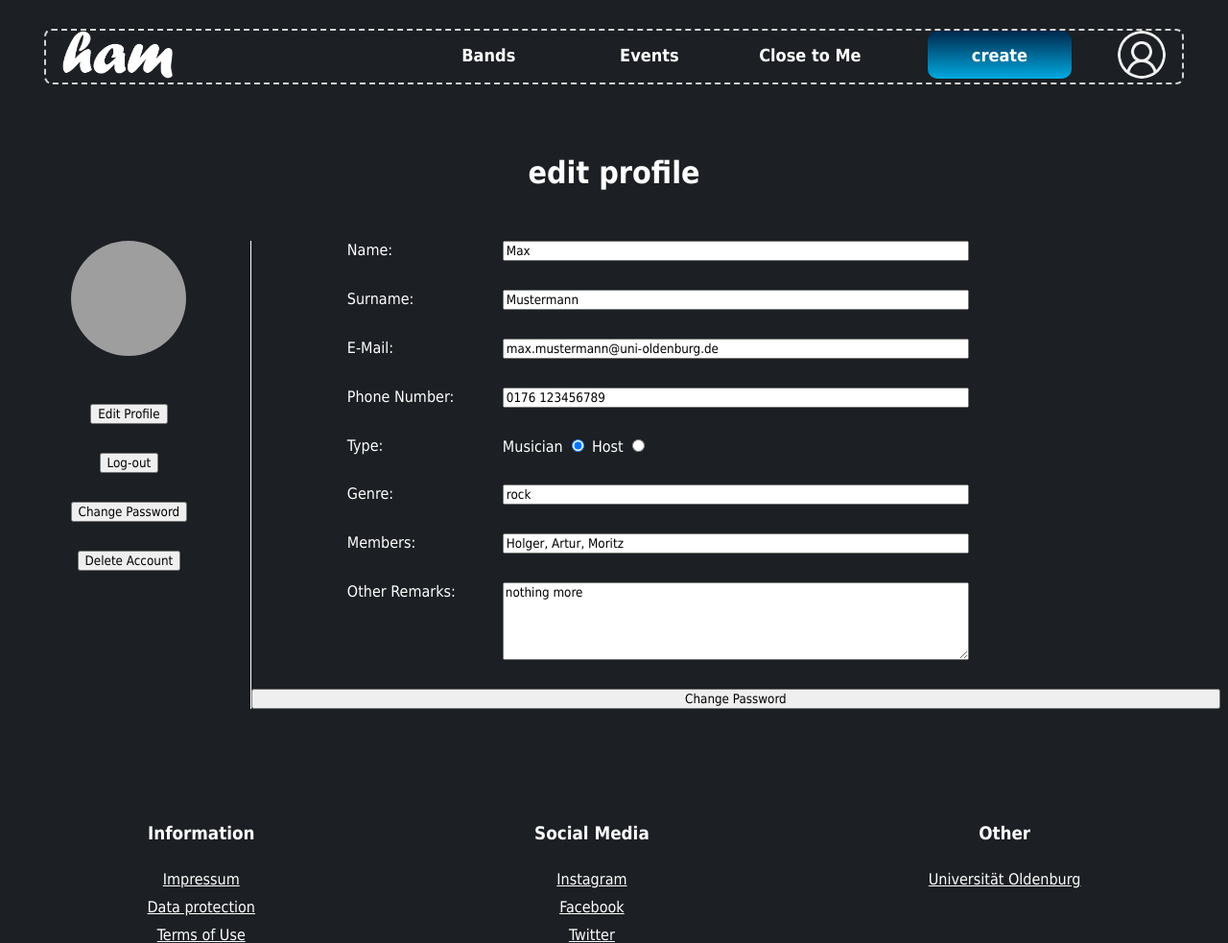
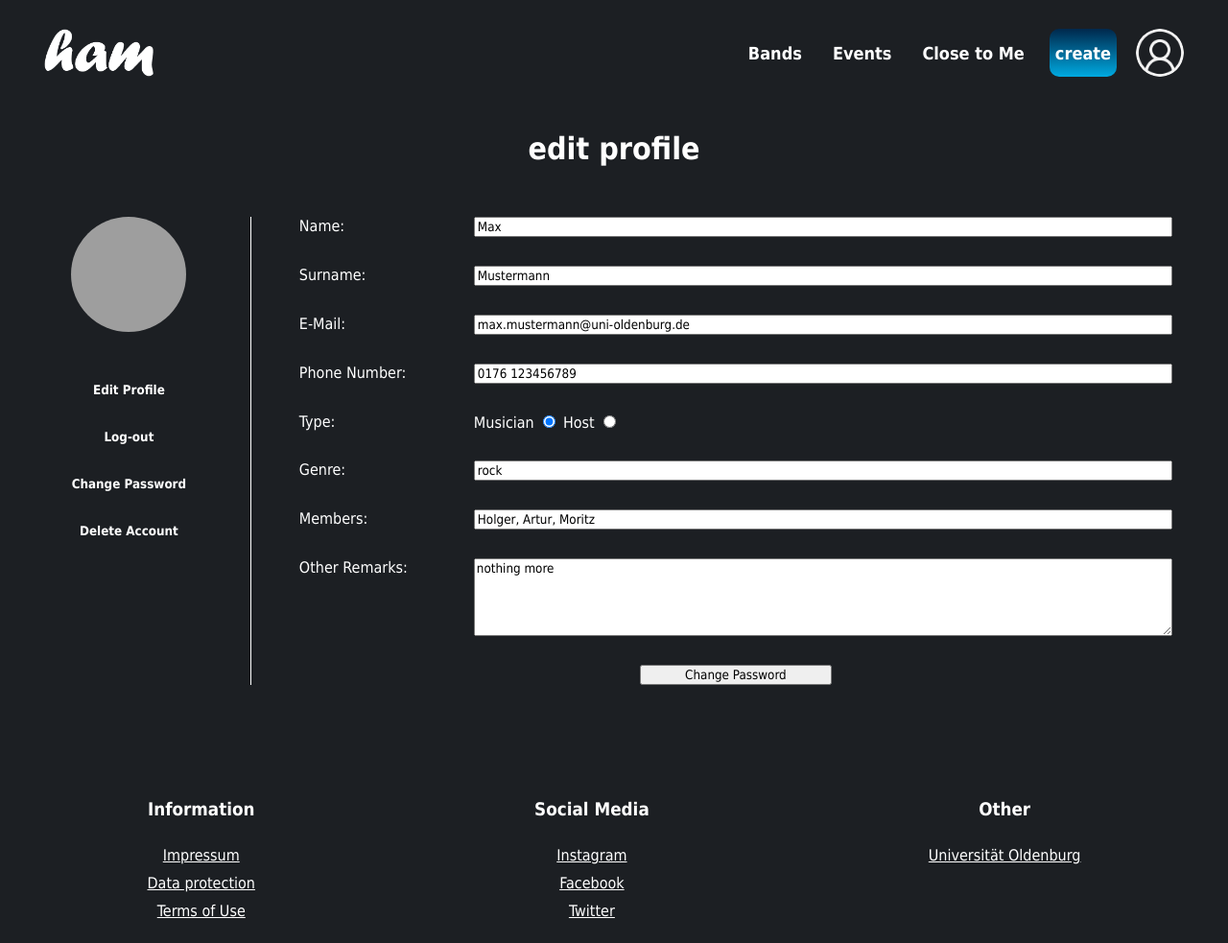
Before and after one commit to moritzscheer/ham, a PHP site: page /profile/editProfile.php in a window 1280 px wide. Shown: the top 983 px of the page at 96% size. After the commit the page ends 957 px from the top, so only its background shows below. Run offline with PHP 8.4, Linux system fonts and the light colour scheme; the visitor is signed in with stand-in values (Sample User, id 1); grey boxes are pictures that could not be loaded.

Commit message:
gzzzdwwdadwa

```diff
--- a/css/format.css
+++ b/css/format.css
@@ -155,29 +155,33 @@ p {
 
 
 
+
+
 /* main grid in profile */
-.profile-outer-Grid {
-    display: grid;
-    grid-template-rows: auto max-content;
-}
-
-.profile-inner-Grid {
+.profile-Grid {
     grid-row: 1;
     display: grid;
     grid-template-columns: 20% auto;
-    grid-gap: 1px;
     background-color: white;
+    gap: 1px;
 }
 
 /* left side of the profile grid */
-.profileNavigation {
+.profile-Navigation {
     grid-column: 1;
     display: grid;
     grid-template-rows: max-content auto;
     background-color: var(--black2);
 }
-
-.profilePicture-Box {
+.profile-Navigation form input {
+    background-color: transparent;
+    border: transparent;
+    cursor: pointer;
+    /*font: bold 18px sans-serif;*/
+    color: white;
+    font-weight: bold;
+}
+.profile-Picture-Box {
     grid-row: 1;
     display: grid;
     place-items: center;
@@ -187,26 +191,21 @@ p {
     margin-left: auto;
     margin-right: auto;
 }
-
-.profilePicture {
+.profile-Picture {
     border-radius: 50%;
 }
-
-.profilePicture-Box:hover > #editProfilePicture {
+.profile-Picture-Box:hover > #editProfilePicture {
     filter: blur(5px);
 }
-
-.profilePicture-Box:hover > #profile-Link {
+.profile-Picture-Box:hover > #profile-Picture-Link {
     display: block;
 }
-
-#profile-Link {
+#profile-Picture-Link {
     position: absolute;
     color: white;
     display: none;
 }
-
-.profilePicture-Link {
+.profile-Links {
     grid-row: 2;
     display: flex;
     flex-direction: column;
@@ -223,26 +222,98 @@ p {
     gap: 30px;
     background-color: var(--black2);
 }
-
 .entry {
     display: grid;
-    grid-template-columns: 20% auto 20%;
+    grid-template-columns: 20% auto;
     grid-template-rows: auto;
     padding-left: 100px;
     padding-right: 100px;
 }
-
 #changePassword {
     display: grid;
     grid-template-columns: 20% auto 50%;
 }
-
 .profile-Submit {
     grid-row: 2;
     margin-right: auto;
     margin-left: auto;
-    padding: 40px;
     width: 200px;
+}
+
+/* ----------------- formatting for desktop resolution ----------------- */
+@media screen and (max-width: 760px) {
+    .profile-Grid {
+        grid-template-rows: min-content auto;
+        grid-template-columns: auto;
+    }
+    .entry {
+        padding-left: 20px;
+        padding-right: 20px;
+    }
+    .profile-Navigation {
+        grid-row: 1 / span 2;
+        grid-column: 1;
+    }
+    .profile-Content {
+        grid-row: 1 / span 2;
+        grid-column: 2;
+    }
+}
+
+
+/* ----------------- formatting for tablet resolution ----------------- */
+@media screen and (min-width: 760px) {
+    .entry {
+        padding-left: 50px;
+        padding-right: 50px;
+    }
+}
+
+/* ----------------- formatting for smartphone resolution ----------------- */
+@media screen and (max-device-width: 760px) {
+    .profile-Grid {
+        display: grid;
+        grid-template-rows: max-content auto;
+        grid-template-columns: auto;
+        margin: 20px;
+    }
+    .profile-Navigation {
+        grid-row: 1;
+        grid-column: 1 / span 2;
+        display: grid;
+        grid-template-columns: max-content auto;
+        align-items: center;
+        padding: 20px;
+    }
+    .profile-Content {
+        grid-row: 2;
+        grid-column: 1 / span 2;
+        display: flex;
+        flex-direction: column;
+        padding-top: 50px;
+        padding-bottom: 50px;
+    }
+    .profile-Picture-Box {
+        grid-column: 1;
+        grid-row: 1;
+    }
+    .profile-Links {
+        grid-column: 2;
+        grid-row: 1;
+        flex-direction: row;
+        flex-wrap: nowrap;
+        justify-content: space-evenly;
+        height: max-content;
+        padding: 20px;
+    }
+    .profile-Links input {
+        scale: 1.5;
+    }
+    .entry {
+        grid-template-columns: 20% auto;
+        padding-left: 50px;
+        padding-right: 50px;
+    }
 }
 
 
@@ -260,9 +331,7 @@ p {
 
 
 
-
-
-/* main grid in closeToMe */
+    /* main grid in closeToMe */
 .closeToMe-Grid {
     display: grid;
     grid-template-columns: 100%;
--- a/css/header.css
+++ b/css/header.css
@@ -32,8 +32,8 @@ nav {
     grid-template-rows: min-content min-content;
     grid-template-columns: auto;
     margin: 30px 3% 10px 3%;
-    height: 80px;
-    overflow: visible;
+    height: 55px;
+    overflow: hidden;
 }
 
 /* navigation bar header */
@@ -42,20 +42,22 @@ nav {
     display: inline-flex;
     justify-content: space-evenly;
     flex-wrap: nowrap;
-    border: lightgrey dashed 2px;
+    gap: 100px;
     border-radius: 8px;
 }
 .logo {
-    margin-right: 20%;
+    margin-right: auto;
 }
 .dropdown {
     overflow: visible;
     height: 105%;
 }
+#navbar-Item input{
+    width: min-content;
+}
 #navbar-button {
     background-color: transparent;
     height: 50px;
-    width: 150px;
     border: transparent;
     cursor: pointer;
     /*font: bold 18px sans-serif;*/
@@ -66,31 +68,22 @@ nav {
 #navbar-button:hover {
     border-bottom: 2px solid gray;
 }
-#navbar-create-button{
+.create{
     /*background-image: linear-gradient(to right, var(--oceanblue) 0%, var(--darkblue)  51%, var(--oceanblue)  100%);*/
     --gradientDegree: 180deg;
     background-image: linear-gradient(var(--gradientDegree), var(--darkblue), var(--oceanblue));
 
-    margin-left: 30px;
-    margin-right: 30px;
-    height: 50px;
-    width: 150px;
     transition: 0.5s;
     /*background-size: 200% auto;*/
     color: var(--white);
     border-radius: 10px;
-    border: transparent;
     cursor: pointer;
-    font-size: large;
-    font-weight: bold;
 }
 #navbar-create-button:hover {
     /*background-position: right center; /* change the direction of the change here */
     text-decoration: none;
     font-size: larger;
 }
-
-
 
 /* navigation bar dropdown content */
 .content {
@@ -111,31 +104,38 @@ nav {
     justify-content: center;
     margin-left: auto;
 }
-#navbar:has(.dropdownGeneral:hover) ~ #content-general{
+#navbar:has(.dropdownGeneral:hover) ~ #content-general, #content-general:hover{
     display: flex;
     flex-direction: column;
     justify-content: center;
+}
+.dropdownGeneral:hover{
+    rotate: 90deg;
+    transition: rotate 0.5s;
+}
+.dropdownProfile {
+    display: grid;
+    grid-template-columns: auto auto;
+}
+#navbar-Profile {
+    display: grid;
+    grid-template-rows: auto auto;
+    place-items: center;
 }
 
 
 
 
 
-
-
-
-
-
-/* ----------------- formatting for tablet resolution ----------------- */
-@media screen and (min-width: 760px) and (max-width: 1200px) {
+@media screen and (max-width: 900px), screen and (min-width: 760px) {
     #navbar {
-        justify-content: right;
-        gap: 5px;
+        gap: 20px;
     }
     .logo {
         margin-right: auto;
     }
 }
+
 
 
 
@@ -155,8 +155,11 @@ nav {
         height: 80px;
         width: auto;
     }
+    .logo {
+        margin-right: auto;
+    }
     #navbar {
-        gap: 50px;
+        gap: 30px;
         justify-content: right;
     }
     #navbar:has(.dropdownProfile:hover) ~ #content-profile {
@@ -170,4 +173,29 @@ nav {
         font-size: 24px;
         height: 80px;
     }
+    .dropdownProfile {
+        display: grid;
+        grid-template-columns: auto auto;
+    }
+    #navbar-Profile {
+        display: grid;
+        grid-template-rows: auto auto;
+        place-items: baseline;
+        padding-right: 20px;
+    }
 }
+
+/* ----------------- formatting for desktop resolution ----------------- */
+@media screen and (max-width: 760px) {
+    nav img {
+        height: 50px;
+        width: auto;
+    }
+    #content-profile form input, #content-general form input{
+        font-size: 16px;
+        height: 40px;
+    }
+    #navbar:has(.dropdownProfile:hover) ~ #content-profile, #content-profile:hover {
+        width: 100%;
+    }
+}
--- a/index.php
+++ b/index.php
@@ -1,5 +1,7 @@
+<?php
+$_SESSION["loggedIn"] = 0;
+?>
 <?php include_once "php/head.php" ?>
-
 <body>
 
 <?php include_once "php/header.php" ?>
--- a/php/head.php
+++ b/php/head.php
@@ -7,6 +7,6 @@
     <link rel="shortcut icon" type="x-icon" href="../images/logo/ham_xs.png">
     <meta name="author" content="Holger, Artur und Moritz">
     <meta name="keywords" content="Musiker, Veranstalter">
-    <link rel="stylesheet" type="text/css" href="../css/format.css">
+    <link rel="stylesheet" media="screen" type="text/css" href="../css/format.css">
     <title>ham</title>
 </head>
--- a/php/header.php
+++ b/php/header.php
@@ -2,7 +2,7 @@
     <div id="navbar">
         <div id="navbar-Item" class="logo">
             <a href="index.php">
-                <img src="images/logo/ham_white_small.png" alt="logo" height="50">
+                <img src="../images/logo/ham_white_small.png" alt="logo" height="50">
             </a>
         </div>
 
@@ -26,7 +26,7 @@
 
         <div id="navbar-Item" class="desktop <?php echo $_SESSION["profileHeader"]?>">
             <form action="createEvent.php">
-                <input type="submit" value="create" id="navbar-create-button">
+                <input type="submit" value="create" id="navbar-button" class="create">
             </form>
         </div>
 
@@ -43,15 +43,19 @@
         </div>
 
         <div id="navbar-Item" class="mobile dropdown dropdownProfile <?php echo $_SESSION["profileHeader"]?>">
-            <div>
-                <?php echo $_SESSION["name"]; ?>
-                <?php echo $_SESSION["type"]; ?>
+            <div id="navbar-Profile">
+                <div>
+                    <?php echo $_SESSION["name"]; ?>
+                </div>
+                <div>
+                    <?php echo $_SESSION["type"]; ?>
+                </div>
             </div>
-            <img src="images/profile/default.png" height="50" width="50" alt="profilePicture" class="profilePicture">
+            <img src="../images/profile/default.png" height="50" width="50" alt="profilePicture" class="profile-Picture">
         </div>
 
         <div id="navbar-Item" class="mobile dropdown dropdownGeneral">
-            <img src="images/header/menu.png" alt="profile" height="50">
+            <img src="../images/header/menu.png" alt="profile" height="50">
         </div>
     </div>
 
--- a/profile/editProfile.php
+++ b/profile/editProfile.php
@@ -4,15 +4,14 @@
 
     <h1>edit profile</h1>
 
-    <div class="profile-outer-Grid">
-        <div class="profile-inner-Grid">
+    <div class="profile-Grid">
 
         <!-- profile navigation -->
-            <div class="profileNavigation">
-                <div for="image" class="profilePicture-Box">
-                    <img src="../images/profile/custom.jpg" alt="Profile could not load" height="120" width="120" class="profilePicture" id="editProfilePicture">
-                    <label id="profile-Link">Profilbild ändern
-                        <input type="file" name="profilePicture" id="image" style="display:none;" id="profile-Link"/>
+        <div class="profile-Navigation">
+            <div for="image" class="profile-Picture-Box">
+                <img src="../images/profile/custom.jpg" alt="Profile could not load" height="120" width="120" class="profile-Picture" id="editProfilePicture">
+                <label id="profile-Picture-Link">Profilbild ändern
+                    <input type="file" name="profilePicture" id="image" style="display:none;" id="profile-Picture-Link"/>
                 </label>
             </div>
             <?php include_once "../profile/profilNavigation.php" ?>
@@ -59,10 +58,8 @@
                 <textarea type="text" name="otherRemarks" rows="5" resize>nothing more</textarea>
             </label>
 
-                <input type="submit" value="Change Password">
+            <input type="submit" value="Change Password" class="profile-Submit">
         </form>
-        </div>
-
     </div>
 
 <?php include_once "../php/footer.php" ?>
--- a/profile/profilNavigation.php
+++ b/profile/profilNavigation.php
@@ -1,4 +1,4 @@
-<div class="profilePicture-Link">
+<div class="profile-Links">
     <form action="editProfile.php">
         <input type="submit" value="Edit Profile">
     </form>
```
Also changed, not shown: profile/changePassword.php (+4 -6 lines), profile/profile.php (+4 -9 lines). Lines whose indentation alone changed are shown as unchanged.
